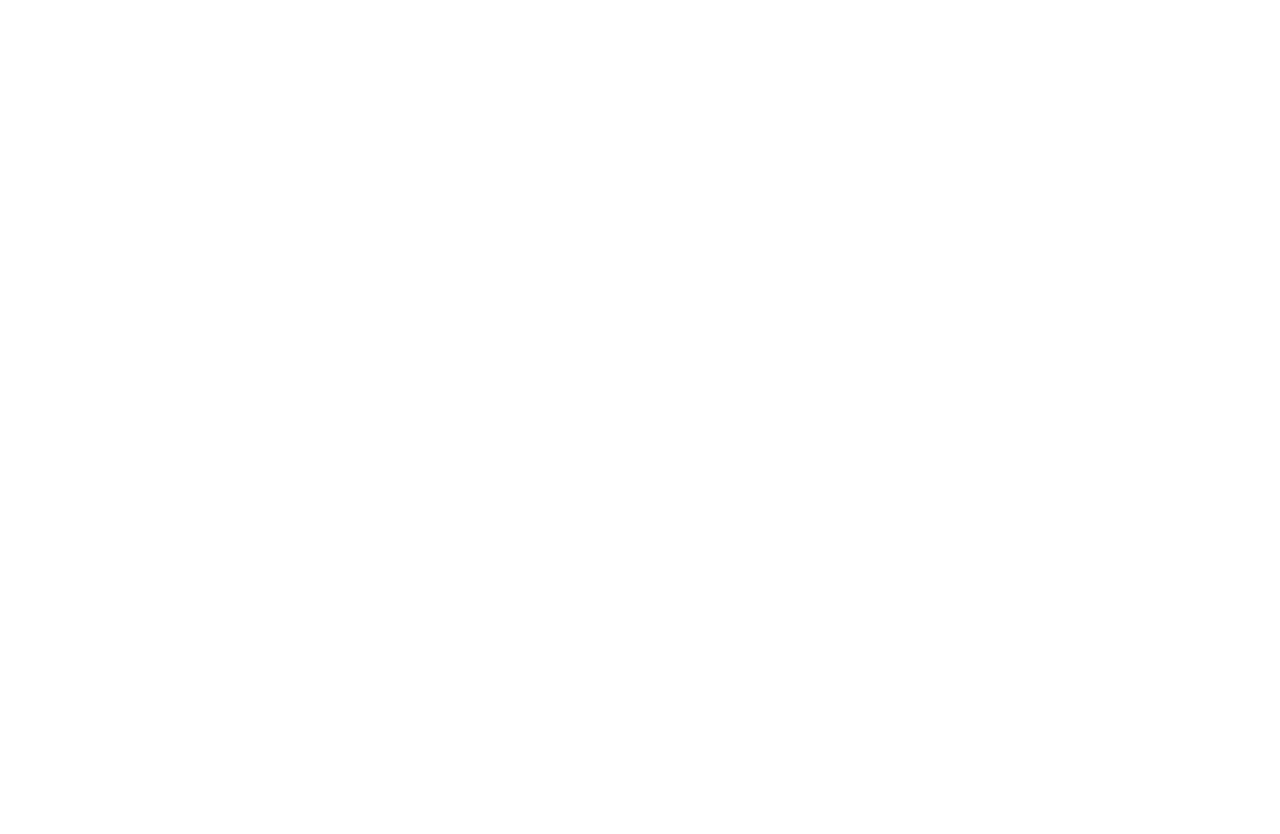
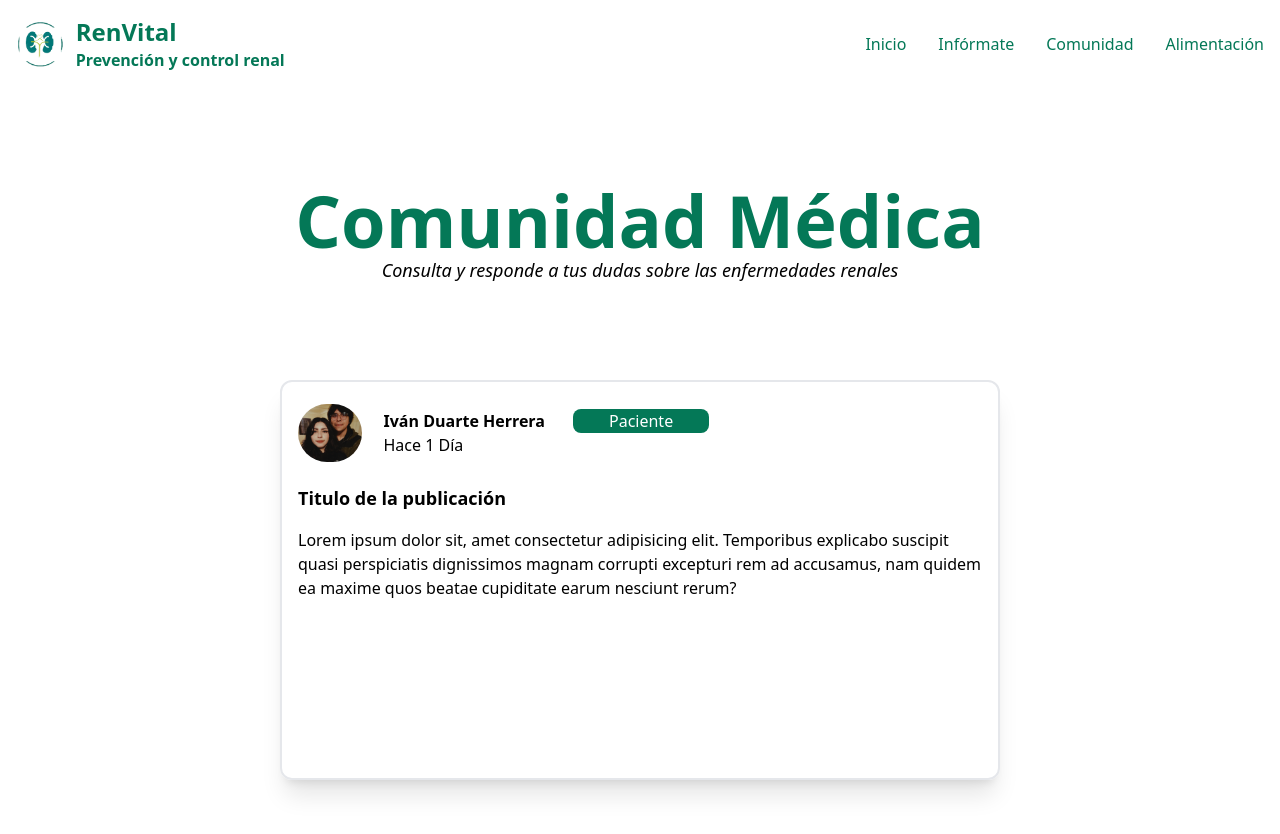
Before and after one commit to Reaien/RenVital-Project, a React (Vite) app: page /comunidad in a window 1280 px wide. Before the commit this address had no page. Shown: the top 834 px of the page. Before the commit the page ends 800 px from the top, so only its background shows below. Built offline with nearby package versions, Linux system fonts and the light colour scheme; what tailwindcss-animated would draw is missing.

Commit message:
community section created

```diff
--- a/package.json
+++ b/package.json
@@ -13,7 +13,7 @@
     "react": "^18.3.1",
     "react-dom": "^18.3.1",
     "react-icons": "^5.3.0",
-    "react-router-dom": "^6.26.2",
+    "react-router-dom": "^6.27.0",
     "tailwindcss-animated": "^1.1.2"
   },
   "devDependencies": {
--- a/src/components/Global/NavBar.tsx
+++ b/src/components/Global/NavBar.tsx
@@ -33,9 +33,12 @@
                 </Link>
               </li>
               <li>
-                <a className="block py-2 px-3  text-emerald-700 rounded md:p-0 ">
+                <Link
+                  to={"/comunidad"}
+                  className="block py-2 px-3  text-emerald-700 rounded md:p-0 "
+                >
                   Comunidad
-                </a>
+                </Link>
               </li>
               <li>
                 <a
--- /dev/null
+++ b/src/components/Global/Post.tsx
@@ -0,0 +1,49 @@
+import profilePic from "../../assets/images/profile-pic.png";
+type Props = {};
+
+function Post({}: Props) {
+  return (
+    <>
+      <section className="flex justify-center my-24">
+        <div className="max-md:mx-10 w-[720px] min-h-[400px] rounded-xl shadow-xl border-2">
+          <div className="grid grid-cols-4 gap-1 md:gap-0 md:grid-cols-8 m-4 h-[70px] items-center">
+            <div>
+              {/*Profile pic */}
+              <img
+                className="rounded-full w-16"
+                src={profilePic}
+                alt="profilePic"
+              />
+            </div>
+            {/*Info user */}
+            <div className="col-span-3 md:col-span-7">
+              <div className="flex gap-7 items-center">
+                <p className="font-bold">Iván Duarte Herrera</p>
+                {/*Rol user */}
+                <p className="text-white bg-emerald-700 rounded-lg text-xs md:text-base px-3 md:px-9">
+                  Paciente
+                </p>
+              </div>
+              <p>Hace 1 Día</p>
+            </div>
+          </div>
+          {/*Titulo Post */}
+          <div className="grid grid-cols-1 m-4">
+            <p className="font-bold text-lg">Titulo de la publicación</p>
+          </div>
+          {/*Post */}
+          <div className="grid grid-cols-1 m-4">
+            <p className="">
+              Lorem ipsum dolor sit, amet consectetur adipisicing elit.
+              Temporibus explicabo suscipit quasi perspiciatis dignissimos
+              magnam corrupti excepturi rem ad accusamus, nam quidem ea maxime
+              quos beatae cupiditate earum nesciunt rerum?
+            </p>
+          </div>
+        </div>
+      </section>
+    </>
+  );
+}
+
+export default Post;
--- /dev/null
+++ b/src/pages/Comunidad.tsx
@@ -0,0 +1,22 @@
+import NavBar from "../components/Global/NavBar";
+import Post from "../components/Global/Post";
+import Title from "../components/Global/Title";
+
+type Props = {};
+
+function Comunidad({}: Props) {
+  return (
+    <>
+      <NavBar />
+      <Title
+        titulo={"Comunidad Médica"}
+        subTitulo={
+          "Consulta y responde a tus dudas sobre las enfermedades renales"
+        }
+      />
+      <Post />
+    </>
+  );
+}
+
+export default Comunidad;
--- a/src/routes/AppRouter.tsx
+++ b/src/routes/AppRouter.tsx
@@ -2,6 +2,7 @@
 import Home from "../pages/Home";
 import Forum from "../pages/Forum";
 import Info from "../pages/Info";
+import Comunidad from "../pages/Comunidad";
 
 const AppRouter = () => {
   return (
@@ -10,6 +11,7 @@
         <Route path="/" element={<Home />} />
         <Route path="/info" element={<Info />} />
         <Route path="/forum" element={<Forum />} />
+        <Route path="/comunidad" element={<Comunidad />} />
       </Routes>
     </Router>
   );
```
Also changed, not shown: src/assets/images/profile-pic.png (added), 1 other file (tests, documents, lock files or other folders).
